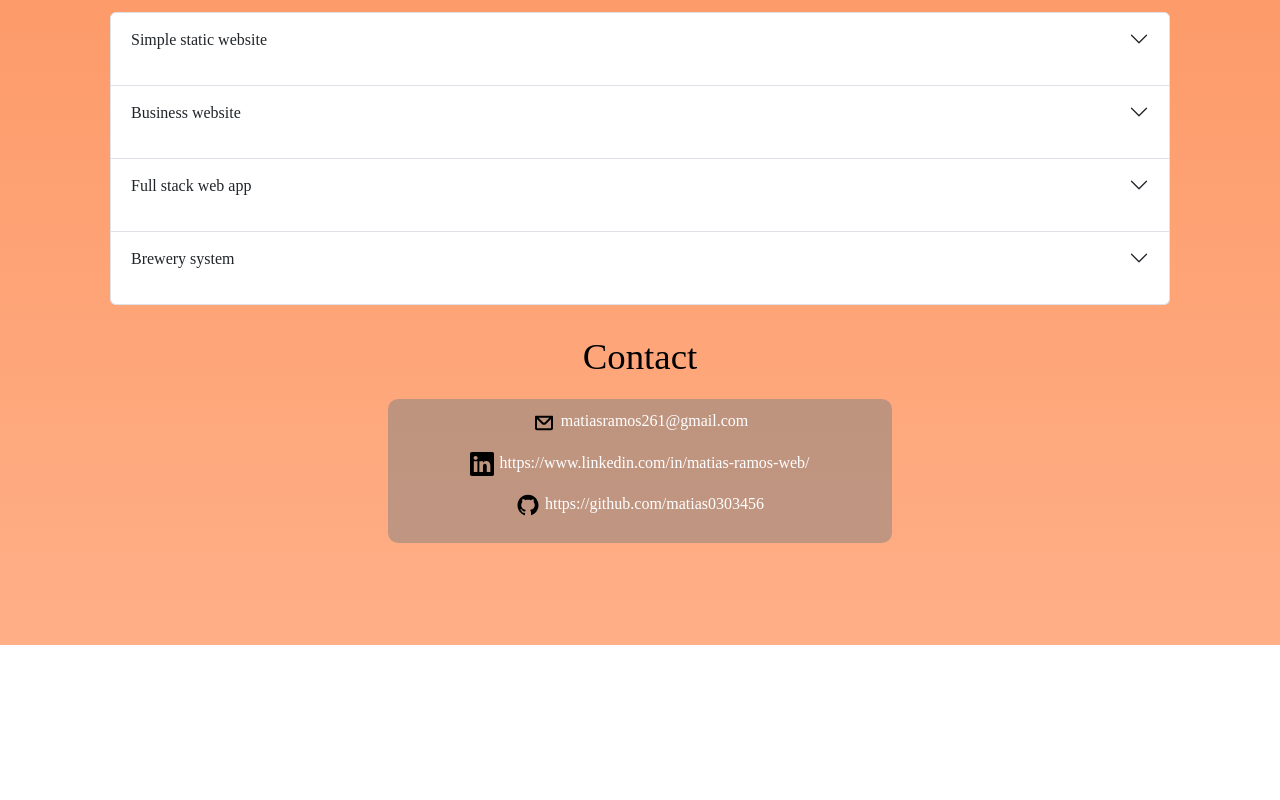
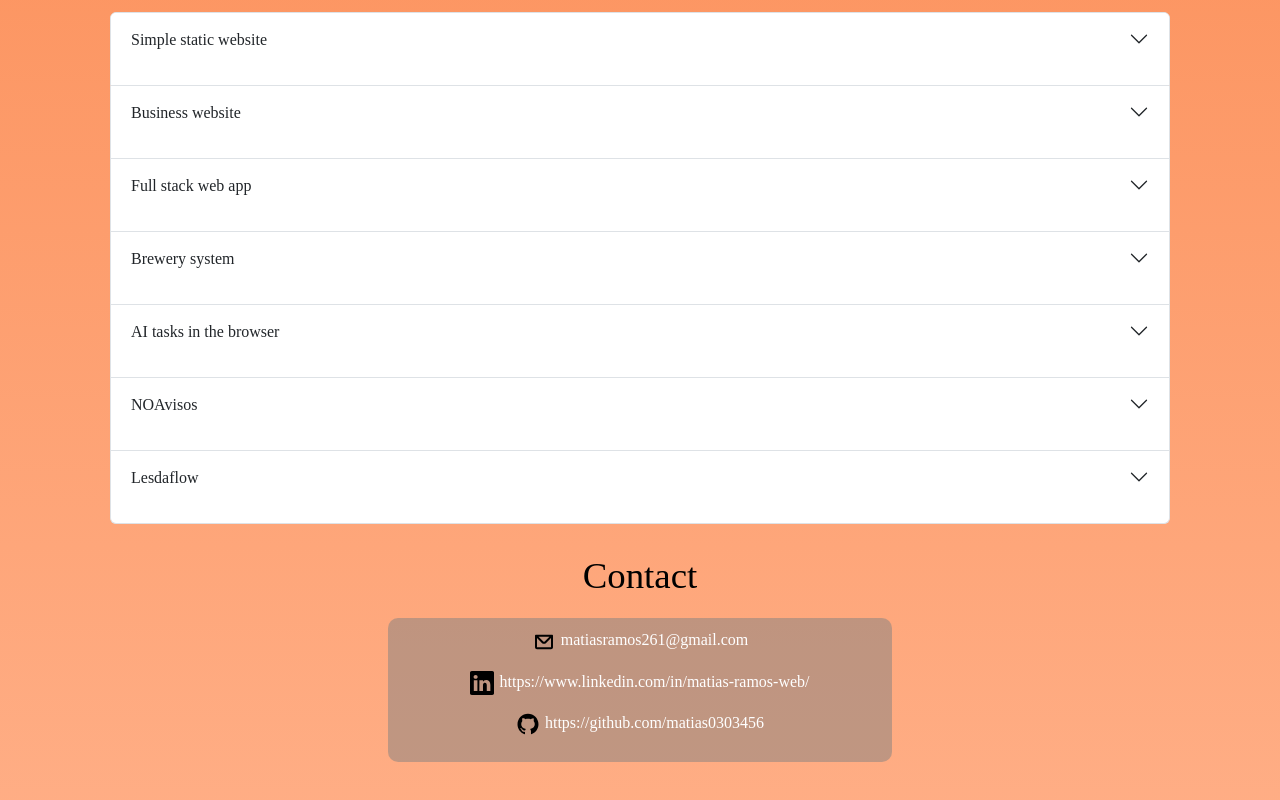
Before and after one commit to matias0303456/portfolio, a React (Create React App) app: page / in a window 1280 px wide. Shown: the part 1400-2200 px from the top of the page. Before the commit the page ends 2045 px from the top, so only its background shows below. Built offline with nearby package versions, Linux system fonts and the light colour scheme; a web font is replaced by a local one.

Commit message:
deploy 18-3

```diff
--- a/src/lang/en.json
+++ b/src/lang/en.json
@@ -37,5 +37,17 @@
     "asgardiana": {
         "title": "Brewery system",
         "description": "This is a system developed for the craft brewery Asgardiana. The frontend is developed using React JS and the backend using Express. The system also includes a socket integration to display notifications from an Arduino interface. It contains CRUD operations and functionalities used in the beer brewing process."
+    },
+    "aitasks": {
+        "title": "AI tasks in the browser",
+        "description": "AI Tasks is a website that integrates models published on Hugging Face to perform text processing tasks through the Transformers.js library."
+    },
+    "noavisos": {
+        "title": "NOAvisos",
+        "description": "NOAvisos is a classified ad publishing platform for the general public. It is intended to replace the traditional classifieds section of newspapers. It offers a free tier and premium functionality to promote an ad."
+    },
+    "lesdaflow": {
+        "title": "Lesdaflow",
+        "description": "Lesdaflow is the base code of a modularized management system that allows extending, restricting, or modifying its functionalities according to the client's needs. Here is the version intended for a small clothing retail business. The test user is 'demo' and the password is '123456789'."
     }
 }
--- a/src/lang/es.json
+++ b/src/lang/es.json
@@ -37,5 +37,17 @@
     "asgardiana": {
         "title": "Sistema para cervecería",
         "description": "Este es un sistema desarrollado para la cervecería artesanal Asgardiana. El frontend está desarrollado con React JS y el backend con Express. El sistema también incluye una integración de sockets para mostrar notificaciones desde una interfaz de Arduino. Contiene ABMs y funcionalidades que se utilizan en el proceso de elaboración de la cerveza."
+    },
+    "aitasks": {
+        "title": "Tareas de IA en el navegador",
+        "description": "AI Tasks es un sitio que integra modelos publicados en Hugging Face para realizar tareas de procesamiento de texto a través de la librería Transformers.js."
+    },
+    "noavisos": {
+        "title": "NOAvisos",
+        "description": "NOAvisos es una plataforma de publicación de avisos clasificados para el público general. Está destinado a reemplazar a la clásica sección de los periódicos. Tiene una capa gratuita y una funcionalidad premium para promocionar un aviso."
+    },
+    "lesdaflow": {
+        "title": "Lesdaflow",
+        "description": "Lesdaflow es el código base de un sistema de administración modularizado que permite extender, restringir o modificar sus funcionalidades de acuerdo a las necesidades del cliente. Aquí se muestra la versión destinada a un negocio pequeño de venta de ropa. El usuario de prueba es 'demo' y la contraseña es '123456789'."
     }
 }
--- a/src/lang/fr.json
+++ b/src/lang/fr.json
@@ -37,5 +37,17 @@
     "asgardiana": {
         "title": "Système pour brasserie",
         "description": "Il s'agit d'un système développé pour la brasserie artisanale Asgardiana. Le frontend est développé avec React JS et le backend avec Express. Le système inclut également une intégration de sockets pour afficher des notifications à partir d'une interface Arduino. Il comprend des opérations de base de gestion (ABMs) et des fonctionnalités utilisées dans le processus de brassage de la bière."
+    },
+    "aitasks": {
+        "title": "Tâches d'IA dans le navigateur",
+        "description": "AI Tasks est un site web qui intègre des modèles publiés sur Hugging Face pour effectuer des tâches de traitement de texte à travers la bibliothèque Transformers.js."
+    },
+    "noavisos": {
+        "title": "NOAvisos",
+        "description": "NOAvisos est une plateforme de publication d'annonces classées destinée au grand public. Elle vise à remplacer la section classique des petites annonces des journaux. Elle propose une version gratuite ainsi qu'une fonctionnalité premium pour promouvoir une annonce."
+    },
+    "lesdaflow": {
+        "title": "Lesdaflow",
+        "description": "Lesdaflow est le code de base d'un système de gestion modulaire qui permet d'étendre, restreindre ou modifier ses fonctionnalités selon les besoins du client. Voici la version destinée à une petite entreprise de vente de vêtements. Le nom d'utilisateur de test est 'demo' et le mot de passe est '123456789'."
     }
 }
--- a/src/pages/Home/components/ProjectsAccordion.js
+++ b/src/pages/Home/components/ProjectsAccordion.js
@@ -90,10 +90,10 @@ export default function ProjectsAccordion() {
                     <img className='fs_img' src="https://res.cloudinary.com/dna8yz36g/image/upload/v1680212849/Captura_de_pantalla_38_hako6j.png" alt="" />
                     <p className='text-start fs_links'>
                         {t('general.link')}: <a
-                            href="http://vxsct2618.avnam.net/profiles/"
+                            href="https://vps-3895181-x.dattaweb.com/profiles/"
                             target="_blank"
                             rel='noreferrer'>
-                            http://vxsct2618.avnam.net/profiles/
+                            https://vps-3895181-x.dattaweb.com/profiles/
                         </a>
                     </p>
                 </Accordion.Body>
@@ -108,10 +108,64 @@ export default function ProjectsAccordion() {
                     <img className='fs_img' src='https://res.cloudinary.com/dna8yz36g/image/upload/v1701128278/Captura_de_pantalla_3_idgkmn.png' alt='' />
                     <p className='text-start fs_links'>
                         {t('general.link')}: <a
-                            href="http://vxsct2618.avnam.net/asgardiana/"
+                            href="https://vps-3895181-x.dattaweb.com/asgardiana/"
                             target="_blank"
                             rel='noreferrer'>
-                            http://vxsct2618.avnam.net/asgardiana/
+                            https://vps-3895181-x.dattaweb.com/asgardiana/
+                        </a>
+                    </p>
+                </Accordion.Body>
+            </Accordion.Item>
+            <Accordion.Item eventKey="5">
+                <Accordion.Header>{t('aitasks.title')}</Accordion.Header>
+                <Accordion.Body>
+                    <p>
+                        {t('aitasks.description')}
+                    </p>
+                    <img className='fs_img' src='https://res.cloudinary.com/dna8yz36g/image/upload/v1710780313/Captura_de_Pantalla_2024-03-18_a_la_s_13.43.49_r6tkv5.png' alt='' />
+                    <img className='fs_img' src='https://res.cloudinary.com/dna8yz36g/image/upload/v1710780313/Captura_de_Pantalla_2024-03-18_a_la_s_13.44.14_qjhkns.png' alt='' />
+                    <p className='text-start fs_links'>
+                        {t('general.link')}: <a
+                            href="https://lesdarussoftware.github.io/ai_tasks/"
+                            target="_blank"
+                            rel='noreferrer'>
+                            https://lesdarussoftware.github.io/ai_tasks/
+                        </a>
+                    </p>
+                </Accordion.Body>
+            </Accordion.Item>
+            <Accordion.Item eventKey="6">
+                <Accordion.Header>{t('noavisos.title')}</Accordion.Header>
+                <Accordion.Body>
+                    <p>
+                        {t('noavisos.description')}
+                    </p>
+                    <img className='fs_img' src='https://res.cloudinary.com/dna8yz36g/image/upload/v1710781661/Captura_de_Pantalla_2024-03-18_a_la_s_14.06.45_m5zg1e.png' alt='' />
+                    <img className='fs_img' src='https://res.cloudinary.com/dna8yz36g/image/upload/v1710781661/Captura_de_Pantalla_2024-03-18_a_la_s_14.07.07_jmidqh.png' alt='' />
+                    <p className='text-start fs_links'>
+                        {t('general.link')}: <a
+                            href="https://vps-3895181-x.dattaweb.com/noavisos/"
+                            target="_blank"
+                            rel='noreferrer'>
+                            https://vps-3895181-x.dattaweb.com/noavisos/
+                        </a>
+                    </p>
+                </Accordion.Body>
+            </Accordion.Item>
+            <Accordion.Item eventKey="7">
+                <Accordion.Header>{t('lesdaflow.title')}</Accordion.Header>
+                <Accordion.Body>
+                    <p>
+                        {t('lesdaflow.description')}
+                    </p>
+                    <img className='fs_img' src='https://res.cloudinary.com/dna8yz36g/image/upload/v1710781745/Captura_de_Pantalla_2024-03-18_a_la_s_14.07.47_ptd34u.png' alt='' />
+                    <img className='fs_img' src='https://res.cloudinary.com/dna8yz36g/image/upload/v1710781745/Captura_de_Pantalla_2024-03-18_a_la_s_14.08.16_pdnohi.png' alt='' />
+                    <p className='text-start fs_links'>
+                        {t('general.link')}: <a
+                            href="https://vps-3895181-x.dattaweb.com/veroshop/"
+                            target="_blank"
+                            rel='noreferrer'>
+                            https://vps-3895181-x.dattaweb.com/veroshop/
                         </a>
                     </p>
                 </Accordion.Body>
```
Also changed, not shown: 11 other files (tests, documents, lock files or other folders).
